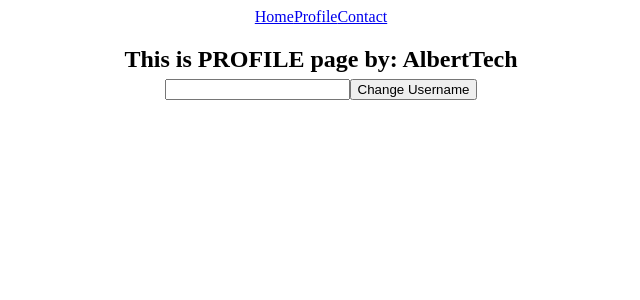
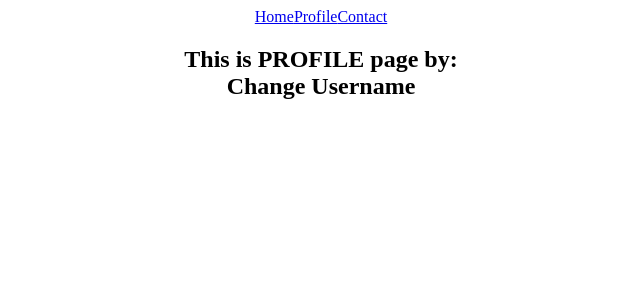
Before and after one commit to albertkantwi/react-project, a React (Create React App) app: page /profile in a window 1280 px wide. Shown: the top 300 px of the page, without its empty margins (319-959 px from the left). Built offline with nearby package versions, Linux system fonts and the light colour scheme.

Commit message:
Add pages

```diff
--- a/src/App.js
+++ b/src/App.js
@@ -4,20 +4,19 @@ import { Home } from "./pages/Home";
 import { Profile } from "./pages/Profile";
 import { Contact } from "./pages/Contact";
 import { Navbar } from "./pages/Navbar";
-import { useState } from "react";
+import {QueryClient, QueryClientProvider} from "@tanstack/react-query"
 
 function App() {
-  const [username, setUsername] = useState("AlbertTech");
 
   return (
     <div className="App">
       <Router>
         <Navbar />
         <Routes>
-          <Route path="/" element={<Home username={username} />} />
+          <Route path="/" element={<Home  />} />
           <Route
             path="/profile"
-            element={<Profile username={username} setUsername={setUsername} />}
+            element={<Profile  />}
           />
           <Route path="/contact" element={<Contact />} />
           <Route path="/*" element={<h1>Page not Found</h1>} />
--- a/src/components/ChangeProfile.js
+++ b/src/components/ChangeProfile.js
@@ -1,22 +1,11 @@
-import { useState } from "react";
 
-export const ChangeProfile = (props) => {
-  const [newUsername, setNewUsername] = useState("");
+export const ChangeProfile = () => {
 
   return (
     <div>
-      <input
-        onChange={(event) => {
-          setNewUsername(event.target.value);
-        }}
-      />
-      <button
-        onClick={() => {
-          props.setUsername(newUsername);
-        }}
-      >
+
         Change Username
-      </button>
+
     </div>
   );
 };
--- a/src/pages/Profile.js
+++ b/src/pages/Profile.js
@@ -4,8 +4,8 @@ export const Profile = (props) => {
   return (
     <div>
       <h2>
-        This is PROFILE page by: {props.username}
-        <ChangeProfile setUsername={props.setUsername} />
+        This is PROFILE page by:
+        <ChangeProfile />
       </h2>
     </div>
   );
```
